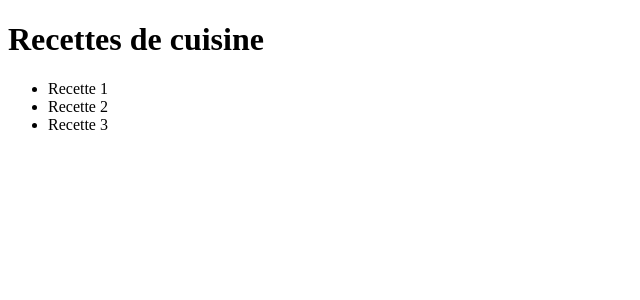
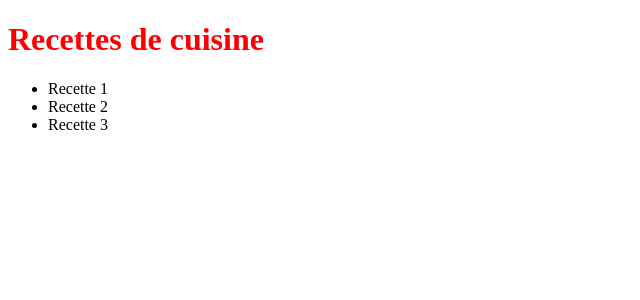
Before and after one commit to YOUPIDOK/challenge-stack-2, a Vue app in the folder client/: page / in a window 1280 px wide. Shown: the top 300 px of the page, without its empty margins (0-640 px from the left). Built offline with nearby package versions, Linux system fonts and the light colour scheme.

Commit message:
init style

```diff
--- a/client/src/App.vue
+++ b/client/src/App.vue
@@ -1,3 +1,7 @@
+<style>
+   @import "styles/style.css";
+</style>
+
 <template>
   <div id="app">
     <router-view />
--- /dev/null
+++ b/client/src/styles/style.css
@@ -0,0 +1,3 @@
+h1 {
+    color: red;
+}
```
